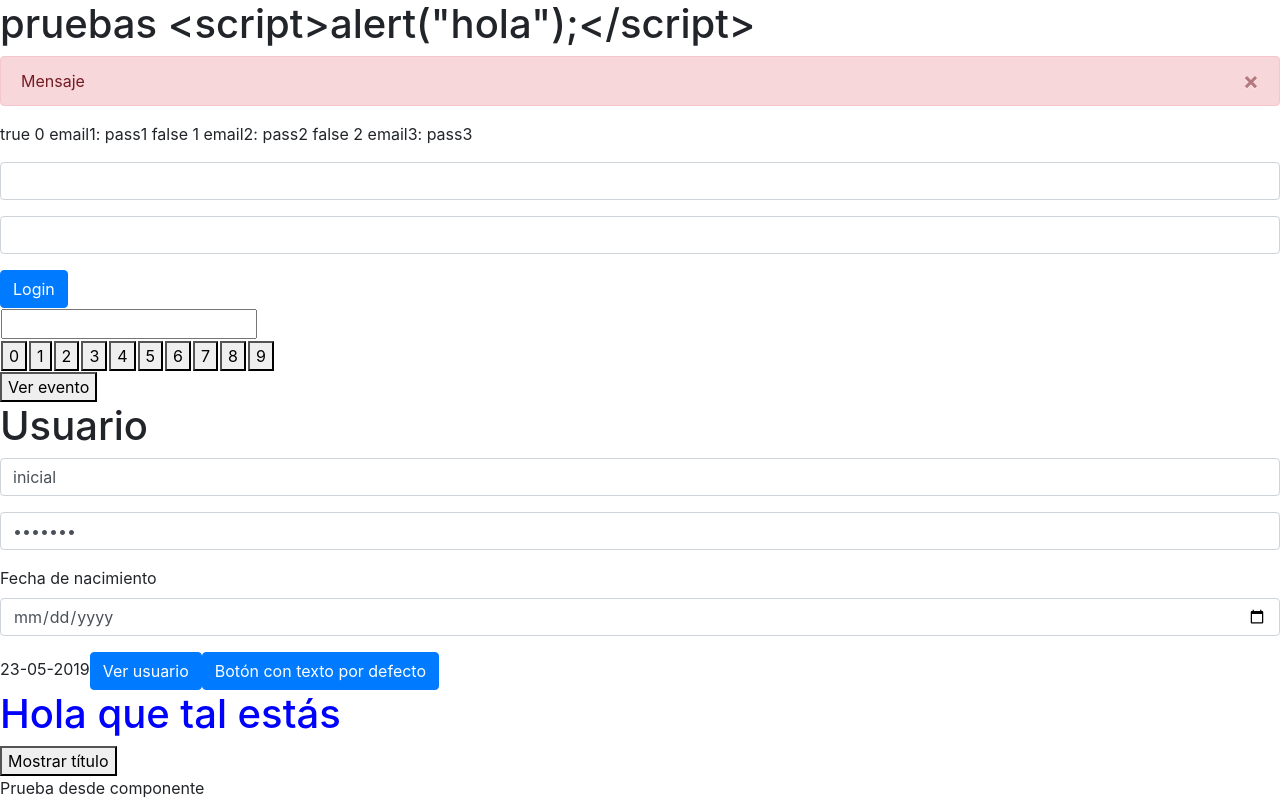
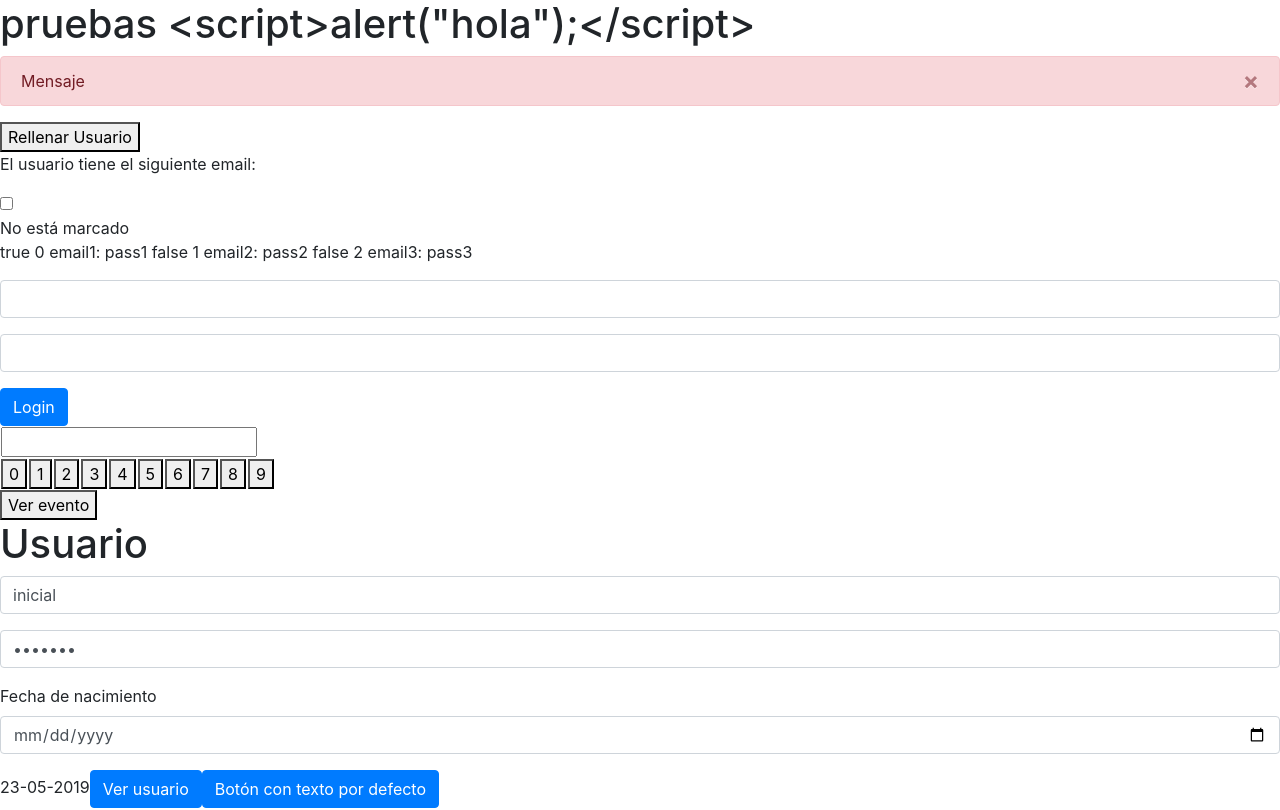
Before and after one commit to javierlete/angular2-ejemplos, an Angular app: page / in a window 1280 px wide. Shown: the top 810 px of the page. Built offline with nearby package versions, Linux system fonts and the light colour scheme.

Commit message:
Ejemplo de directiva unless y operador ?.

```diff
--- a/src/app/app.component.html
+++ b/src/app/app.component.html
@@ -5,6 +5,17 @@
     <button type="button" class="close" data-dismiss="alert" aria-label="Close">
       <span aria-hidden="true">&times;</span>
     </button>
+</div>
+
+<button (click)="rellenarUsuario()">Rellenar Usuario</button>
+<p>
+    El usuario tiene el siguiente email: {{usuario?.email}}
+</p>
+
+<input type="checkbox" #cb (click)="cambiarValorMarcado(cb.checked)" />
+
+<div *appUnless="marcado">
+    No está marcado
 </div>
 
 <p>
--- a/src/app/app.component.ts
+++ b/src/app/app.component.ts
@@ -8,6 +8,10 @@ import { Usuario } from './usuario';
 })
 export class AppComponent {
   title = 'pruebas <script>alert("hola");</script>';
+
+  usuario: Usuario;
+
+  marcado = false;
 
   usuarios: Usuario[] = [
     { email: 'email1', password: 'pass1' },
@@ -44,4 +48,12 @@ export class AppComponent {
   onLogin(usuario: Usuario): void {
     console.log('APP COMPONENT', usuario);
   }
+
+  cambiarValorMarcado(valor: boolean): void {
+    this.marcado = valor;
+  }
+
+  rellenarUsuario(): void {
+    this.usuario = { email: 'nuevo', password: 'pass' };
+  }
 }
--- a/src/app/app.module.ts
+++ b/src/app/app.module.ts
@@ -10,6 +10,7 @@ import { UsuarioComponent } from './usuario.component';
 import { BotonComponent } from './boton.component';
 import { LineaFormularioComponent } from './linea-formulario.component';
 import { LoginComponent } from './login.component';
+import { UnlessDirective } from './unless.directive';
 
 @NgModule({
   declarations: [
@@ -18,7 +19,8 @@ import { LoginComponent } from './login.component';
     UsuarioComponent,
     BotonComponent,
     LineaFormularioComponent,
-    LoginComponent
+    LoginComponent,
+    UnlessDirective
   ],
   imports: [
     BrowserModule,
--- /dev/null
+++ b/src/app/unless.directive.ts
@@ -0,0 +1,22 @@
+import { Directive, TemplateRef, ViewContainerRef, Input } from '@angular/core';
+
+@Directive({ selector: '[appUnless]' })
+export class UnlessDirective {
+    private hasView: boolean;
+
+    @Input() set appUnless(condition: boolean) {
+        if (!condition && !this.hasView) {
+            this.viewContainer.createEmbeddedView(this.templateRef);
+            this.hasView = true;
+        } else if (condition && this.hasView) {
+            this.viewContainer.clear();
+            this.hasView = false;
+        }
+    }
+
+    constructor(
+        private templateRef: TemplateRef<any>,
+        private viewContainer: ViewContainerRef
+    ) { }
+
+}
```
